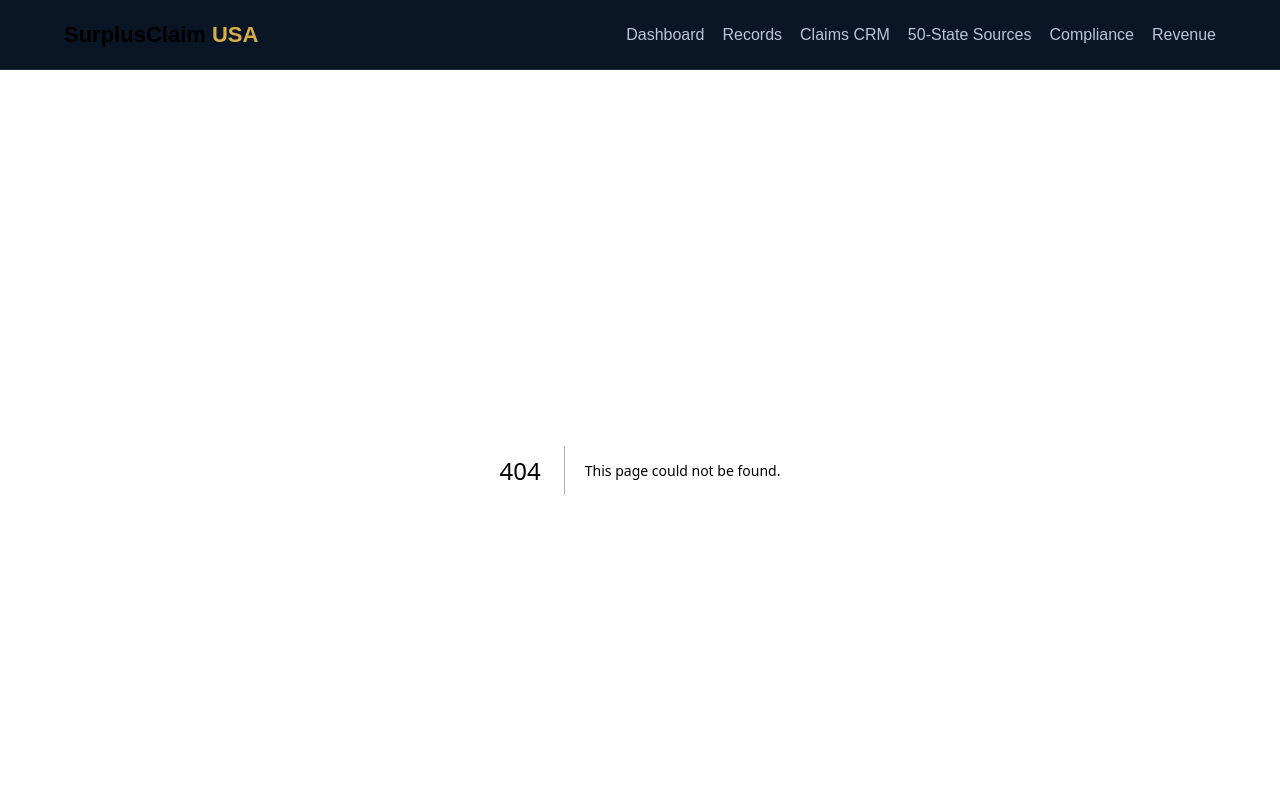
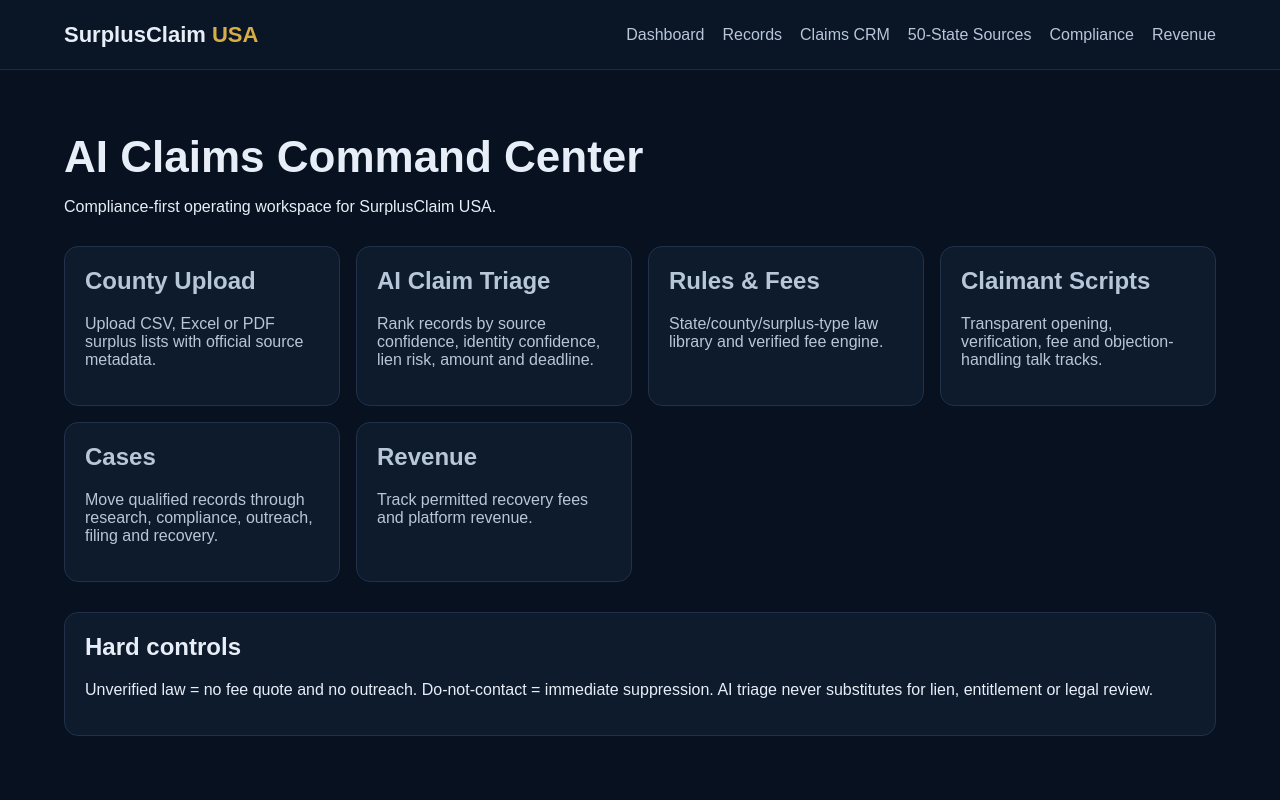
Before and after one commit to TSpear007/Elite-Claims, a Next.js app: page /ai-claims in a window 1280 px wide. Before the commit this address had no page. Shown: the top 800 px of the page. Built offline with nearby package versions, Linux system fonts and the light colour scheme.

Commit message:
Add AI Claims command center

```diff
--- /dev/null
+++ b/app/ai-claims/page.tsx
@@ -0,0 +1 @@
+const modules=[['County Upload','/upload','Upload CSV, Excel or PDF surplus lists with official source metadata.'],['AI Claim Triage','/records','Rank records by source confidence, identity confidence, lien risk, amount and deadline.'],['Rules & Fees','/rules','State/county/surplus-type law library and verified fee engine.'],['Claimant Scripts','/scripts','Transparent opening, verification, fee and objection-handling talk tracks.'],['Cases','/cases','Move qualified records through research, compliance, outreach, filing and recovery.'],['Revenue','/revenue','Track permitted recovery fees and platform revenue.']];export default function AIClaims(){return <main><h1>AI Claims Command Center</h1><p>Compliance-first operating workspace for SurplusClaim USA.</p><div className="grid">{modules.map(([n,h,d])=><a className="card" href={h} key={n}><h2>{n}</h2><p>{d}</p></a>)}</div><section className="card"><h2>Hard controls</h2><p>Unverified law = no fee quote and no outreach. Do-not-contact = immediate suppression. AI triage never substitutes for lien, entitlement or legal review.</p></section></main>}
```
